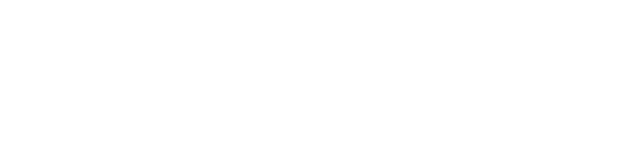
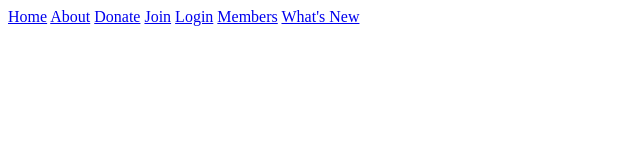
Before and after one commit to Theauxm/theauxm.github.io, a plain HTML site: page pages/join.html in a window 1280 px wide. Shown: the whole page, without its empty margins (0-640 px from the left). Drawn offline with Linux system fonts and the light colour scheme.

Commit message:
Nav basic html implemented

```diff
--- a/index.html
+++ b/index.html
@@ -2,9 +2,9 @@
 <html>
 <head>
   <title>Welcome to Triangle!</title>
-  <link rel="stylesheet" href="style.css">
 </head>
 <body>
+    <a href='*/index.html'>Home</a>
     <a href='pages/about.html'>About</a>
     <a href='pages/donate.html'>Donate</a>
     <a href='pages/join.html'>Join</a>
--- a/pages/join.html
+++ b/pages/join.html
@@ -0,0 +1,16 @@
+<!doctype html>
+<html>
+<head>
+  <title>This is Triangle's Join page.</title>
+</head>
+<body>
+    <a href='*/index.html'>Home</a>
+    <a href='pages/about.html'>About</a>
+    <a href='pages/donate.html'>Donate</a>
+    <a href='pages/join.html'>Join</a>
+    <a href='pages/login.html'>Login</a>
+    <a href='pages/members.html'>Members</a>
+    <a href='pages/whatsnew.html'>What's New</a>
+
+</body>
+</html>
```
Also changed, not shown: pages/about.html (+16 -0 lines), pages/donate.html (+16 -0 lines), pages/login.html (+16 -0 lines), pages/members.html (+16 -0 lines), pages/whatsnew.html (+16 -0 lines).
